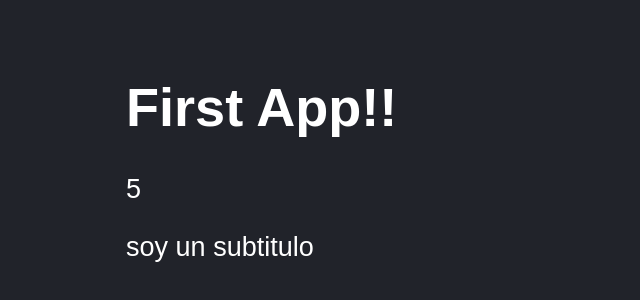
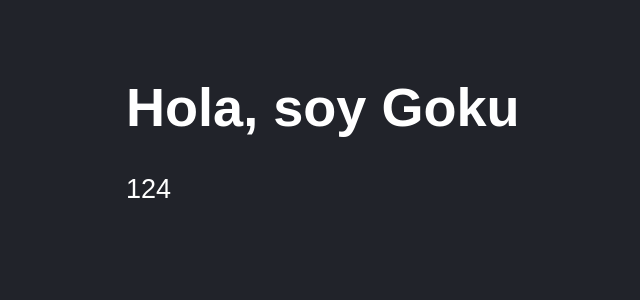
Before and after one commit to vmonsalv/cursoReact, a React (Vite) app in the folder 03-counter-app-vite/: page / in a window 1280 px wide. Shown: the part 108-408 px from the top of the page, without its empty margins (22-662 px from the left). Built offline with nearby package versions, Linux system fonts and the light colour scheme.

Commit message:
comunicación entre componentes

```diff
--- a/03-counter-app-vite/src/FirstApp.jsx
+++ b/03-counter-app-vite/src/FirstApp.jsx
@@ -15,12 +15,16 @@ const getResult = (a, b) => {
     return a + b;
 }
 
-export const FirstApp = () => {
+// es raro que las props se usen de esta maner, por lo general se destructura
+// export const FirstApp = (props) => {
+    export const FirstApp = ({ title, subTitle }) => {
     return <>
-        <h1>{ message }</h1>
+        {/* <h1>{ message }</h1> */}
         {/* <h3>{ JSON.stringify(objeto) }</h3> */}
-        <span> {getResult(1, 4)} </span>
-        <p>soy un subtitulo</p>
+        {/* <span> {getResult(1, 4)} </span> */}
+        {/* <p>soy un subtitulo</p> */}
+        <h1>{ title }</h1>
+        <p>{ subTitle + 1 }</p>
     </>
 
 }
--- a/03-counter-app-vite/src/main.jsx
+++ b/03-counter-app-vite/src/main.jsx
@@ -8,6 +8,9 @@ import './styles.css'; //estilos globales
 
 ReactDOM.createRoot(document.getElementById("root")).render(
     <React.StrictMode>
-        <FirstApp />
+        <FirstApp title="Hola, soy Goku"
+        // subTitle="123" //pasa un string
+        subTitle={ 123 } // pasa un número
+        />
     </React.StrictMode>
 );
```
